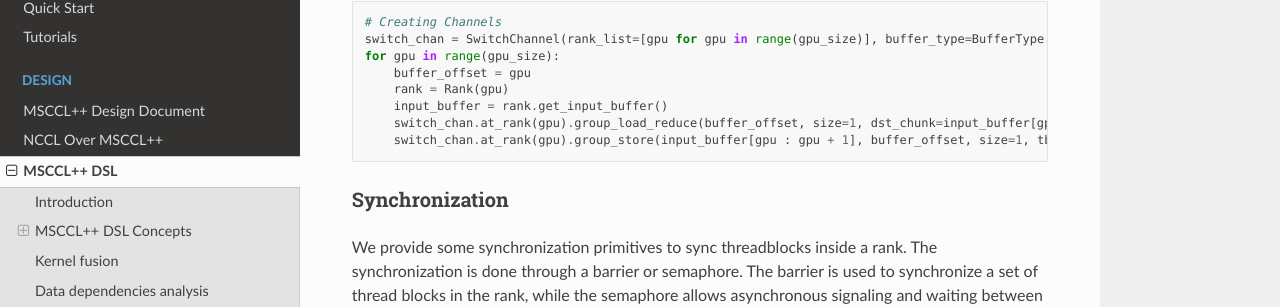
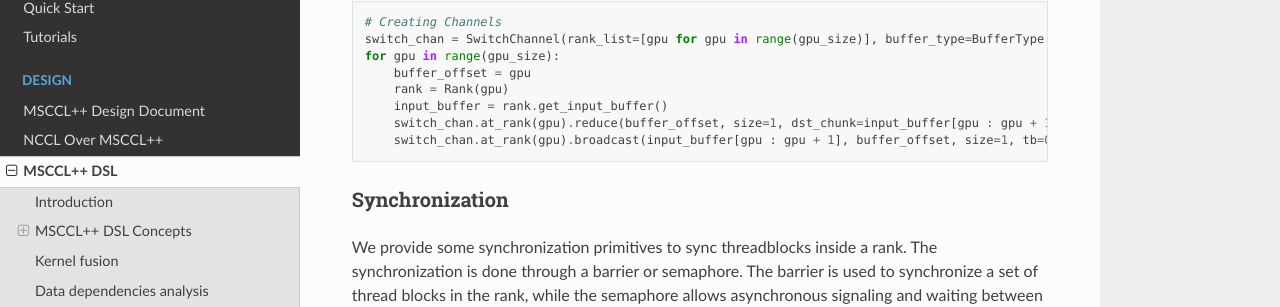
Before and after one commit to microsoft/mscclpp, a Sphinx documentation site: the page built from docs/design/mscclpp-dsl.md, in a window 1280 px wide and 1400 px high, scrolled down 1775 px. Shown: the part 144-451 px from the top of the window. Built offline with Sphinx 7.4.7 and the Read the Docs theme 3.1.0, drawn with Linux system fonts in a browser that asks for light colours.

Commit message:
address comments

````diff
--- a/docs/design/mscclpp-dsl.md
+++ b/docs/design/mscclpp-dsl.md
@@ -60,8 +60,8 @@ for gpu in range(gpu_size):
     buffer_offset = gpu
     rank = Rank(gpu)
     input_buffer = rank.get_input_buffer()
-    switch_chan.at_rank(gpu).group_load_reduce(buffer_offset, size=1, dst_chunk=input_buffer[gpu : gpu + 1], tb=0)
-    switch_chan.at_rank(gpu).group_store(input_buffer[gpu : gpu + 1], buffer_offset, size=1, tb=0)
+    switch_chan.at_rank(gpu).reduce(buffer_offset, size=1, dst_chunk=input_buffer[gpu : gpu + 1], tb=0)
+    switch_chan.at_rank(gpu).broadcast(input_buffer[gpu : gpu + 1], buffer_offset, size=1, tb=0)
 ```
 
 ### Synchronization
@@ -93,7 +93,7 @@ Pipeline enables overlapping operations across thread blocks. Using Semaphore fo
 This example demonstrates a pipelined loop that copies data from an input buffer to a scratch buffer, then transfers it to other peers. The `Semaphore` is used to synchronize the two stages. `unit` specifies the size of each chunk, and `num_chunks` indicates how many chunks will be processed in the loop.
 
 ```python
-sem = Semaphore(rank=rank, initial_value=1)
+sem = Semaphore(rank=rank, initial_value=0)
 rank = Rank(rank)
 channel = MemoryChannel(dst_rank, src_rank)
 with LoopIterationContext(unit=2**20, num_chunks=1):
````
